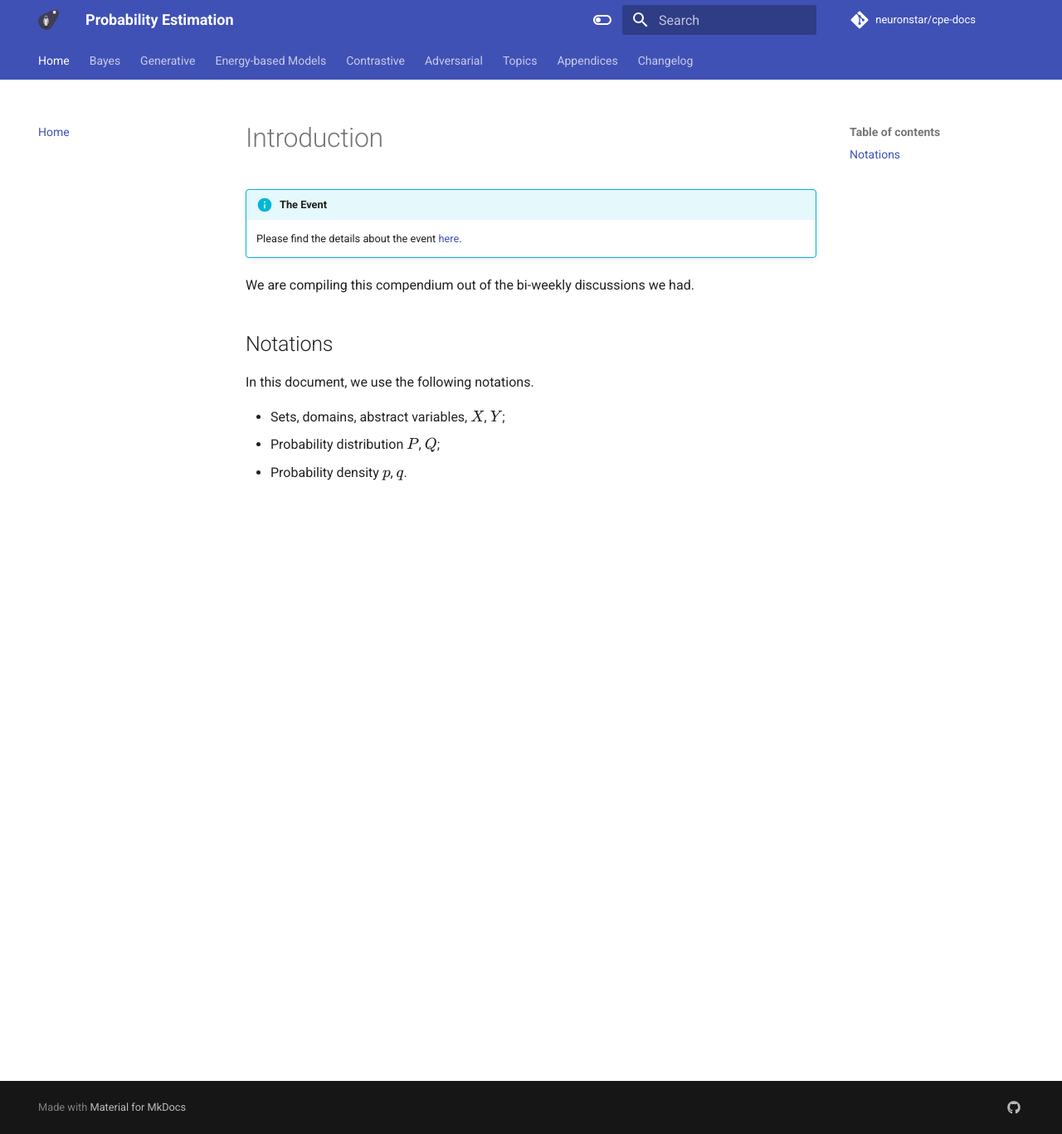
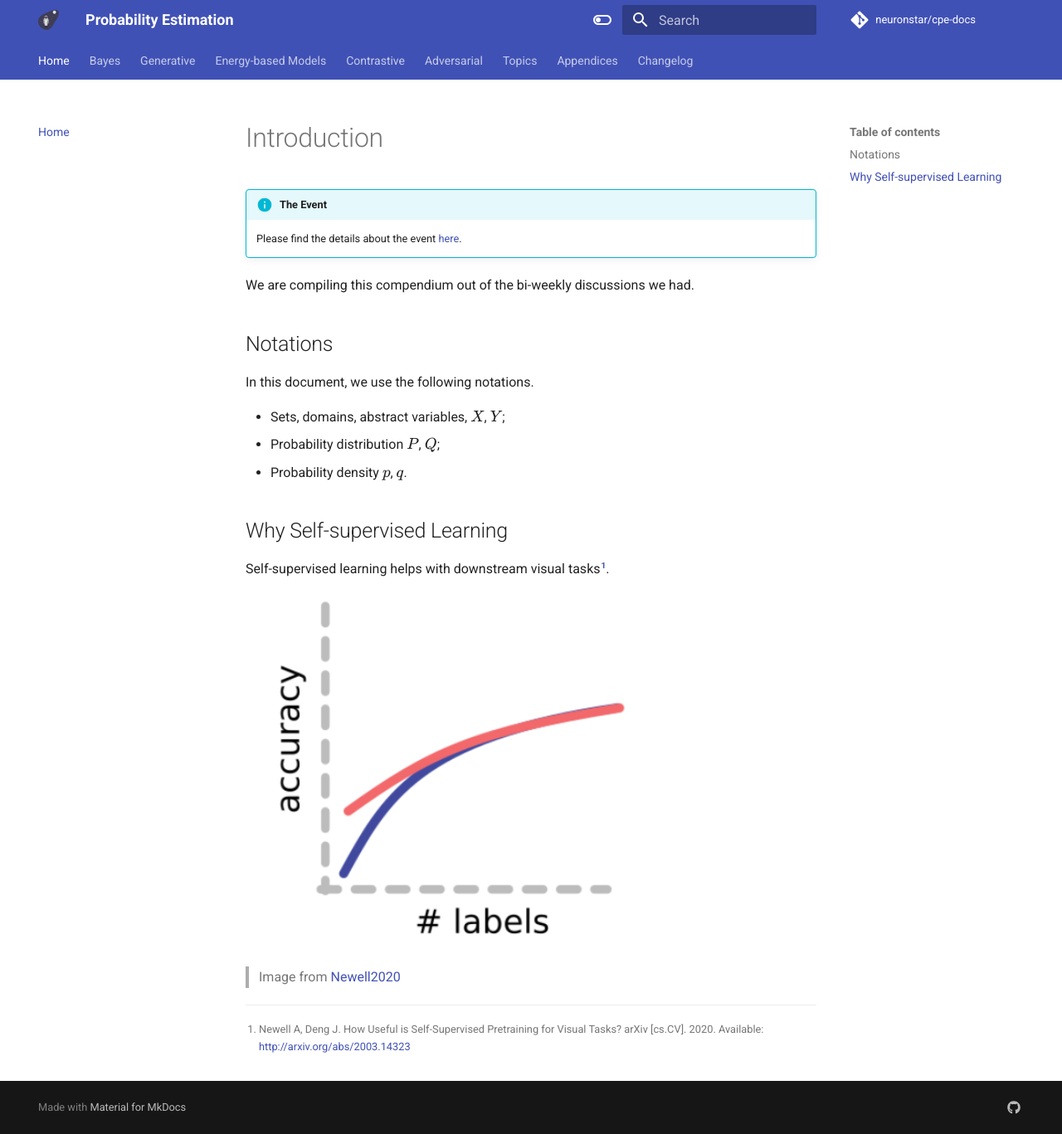
Before and after one commit to emptymalei/deep-learning, an MkDocs documentation site: the page built from cpe/index.md, in a window 1280 px wide and 1367 px high. Shown: the whole window at 83% size. Built offline with MkDocs 1.6.1 and Material for MkDocs 9.7.7, drawn with Linux system fonts in a browser that asks for light colours; comment, search, counter and statistics services are not loaded.

```diff
--- a/cpe/index.md
+++ b/cpe/index.md
@@ -16,3 +16,14 @@ In this document, we use the following notations.
 - Sets, domains, abstract variables, $X$, $Y$;
 - Probability distribution $P$, $Q$;
 - Probability density $p$, $q$.
+
+
+## Why Self-supervised Learning
+
+Self-supervised learning helps with downstream visual tasks[^Newell2020].
+![](assets/index/newell2020-fig-1-c.png)
+> Image from [Newell2020](http://arxiv.org/abs/2003.14323)
+
+
+
+[^Newell2020]: Newell A, Deng J. How Useful is Self-Supervised Pretraining for Visual Tasks? arXiv [cs.CV]. 2020. Available: http://arxiv.org/abs/2003.14323
--- a/mkdocs.yml
+++ b/mkdocs.yml
@@ -125,4 +125,5 @@ nav:
     - "KL Divergence": appendices/kl-divergence.md
     - "f-divergence": appendices/f-divergence.md
     - "ELBO": appendices/elbo.md
+    - "Alignment and Uniformity": appendices/alignment-and-uniformity.md
   - "Changelog": changelog.md
```
Also changed, not shown: cpe/appendices/alignment-and-uniformity.md (added, +18 -0 lines), cpe/contrastive/contrastive-predictive-coding.md (+3 -0 lines), cpe/contrastive/deep-infomax.md (+2 -0 lines), cpe/appendices/assets/alignment-and-uniformity/wang2005-alignment-uniformity.png (added), cpe/assets/index/newell2020-fig-1-c.png (added).
